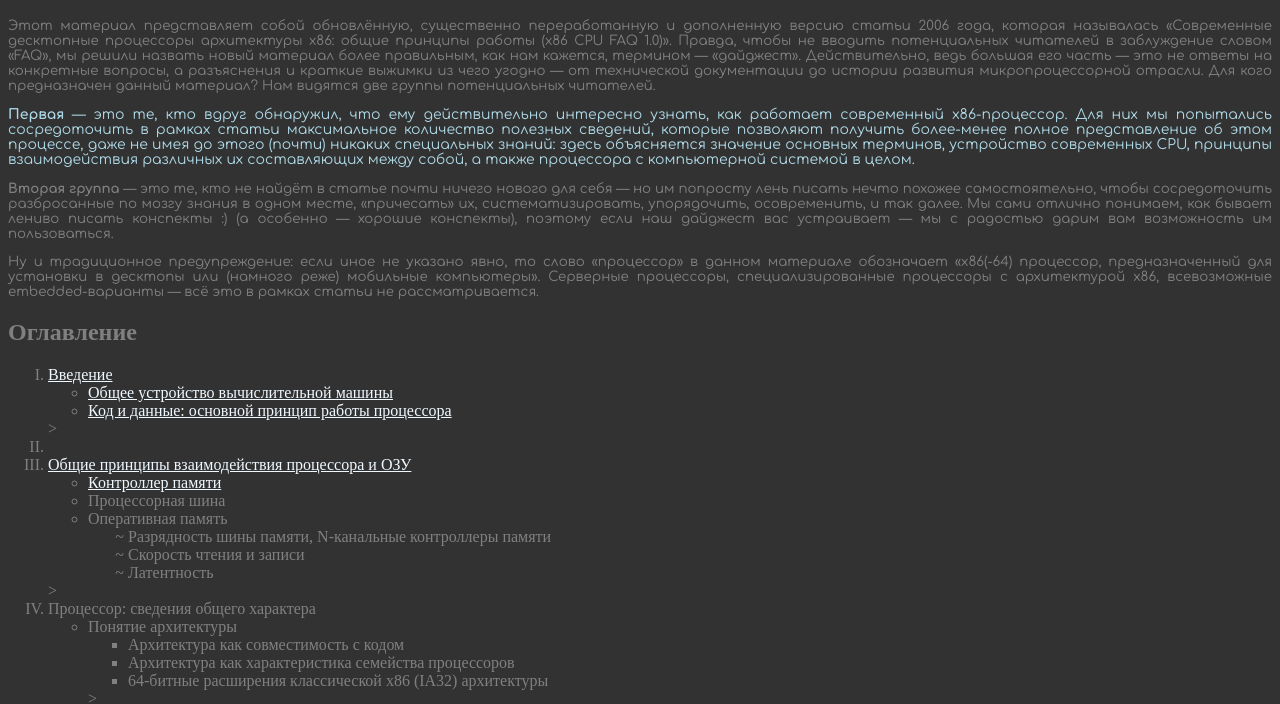
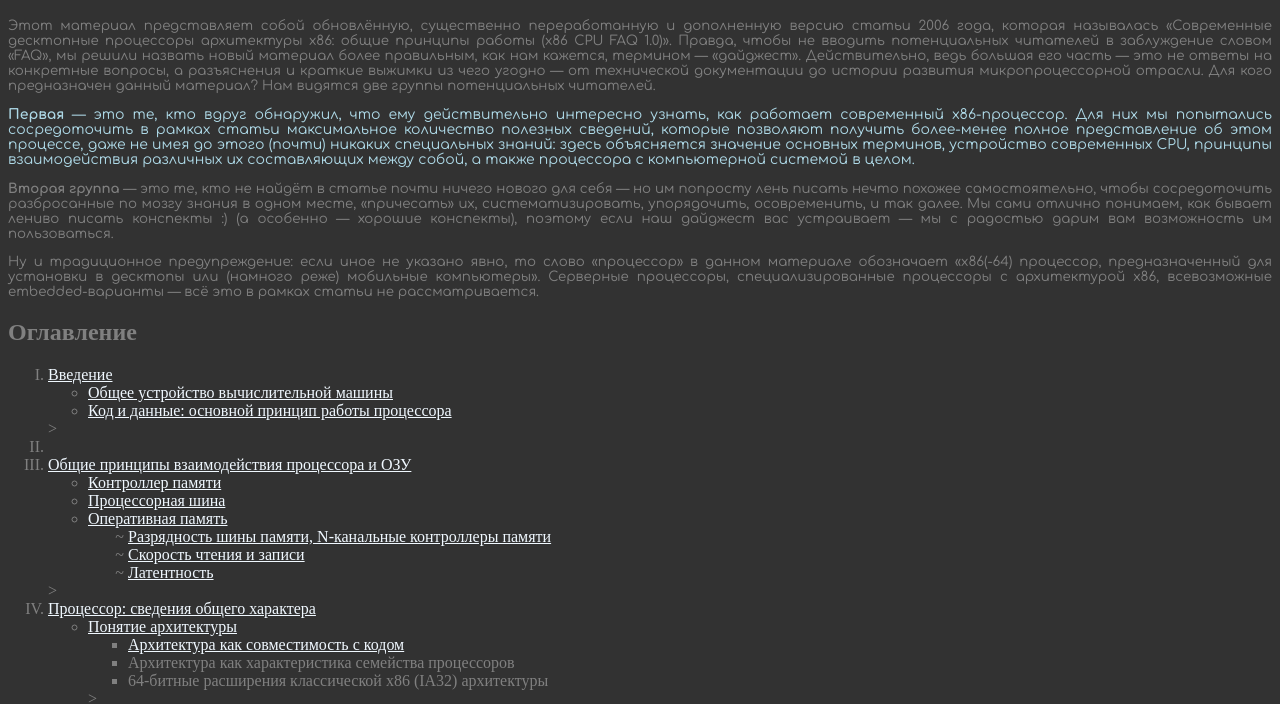
Before and after one commit to Levanyukdarya1718/Web, a plain HTML site: page WEB-HTML-CSS-master/01-HTML/HTMLPage2-CPU.html in a window 1280 px wide. Shown: the part 101-805 px from the top of the page. Drawn offline with Linux system fonts and the light colour scheme.

Commit message:
HomeworkDONE

```diff
--- a/WEB-HTML-CSS-master/01-HTML/HTMLPage2-CPU.html
+++ b/WEB-HTML-CSS-master/01-HTML/HTMLPage2-CPU.html
@@ -35,23 +35,24 @@
         <li><a href="#cpu-ram-iteraction-principals">Общие принципы взаимодействия процессора и ОЗУ</a></li>
         <ul>
             <li><a href="#memory-controller">Контроллер памяти</a></li>
-            <li>Процессорная шина</li>
+            <li><a href="#cpu-bus">Процессорная шина</a></li>
             <li>
-                Оперативная память
+                <a href="#ram">Оперативная память</a>
                 <ul class="nesting-lvl-2">
-                    <li>Разрядность шины памяти, N-канальные контроллеры памяти</li>
-                    <li>Скорость чтения и записи</li>
-                    <li>Латентность</li>
+                    <li><a href="#memory-bus-capacity">Разрядность шины памяти, N-канальные контроллеры памяти</a></li>
+                    <li><a href="#read-and-write-speed">Скорость чтения и записи</a></li>
+                    <li><a href="#latency">Латентность</a></li>
                 </ul>
             </li>
         </ul>>
         <li>
-            Процессор: сведения общего характера
+            <a href="#cpu-general-information">Процессор: сведения общего характера</a>
+        </li>
         <ul>
             <li>
-                    Понятие архитектуры
+                <a href="#concept-of-architecture">Понятие архитектуры</a>
                 <ul>
-                        <li>Архитектура как совместимость с кодом</li>
+                    <li> <a href="#architecture-as-code-compatibility">Архитектура как совместимость с кодом</a></li>
                     <li>Архитектура как характеристика семейства процессоров</li>
                     <li>64-битные расширения классической x86 (IA32) архитектуры</li>
                 </ul>>
```
Lines whose indentation alone changed are shown as unchanged.
